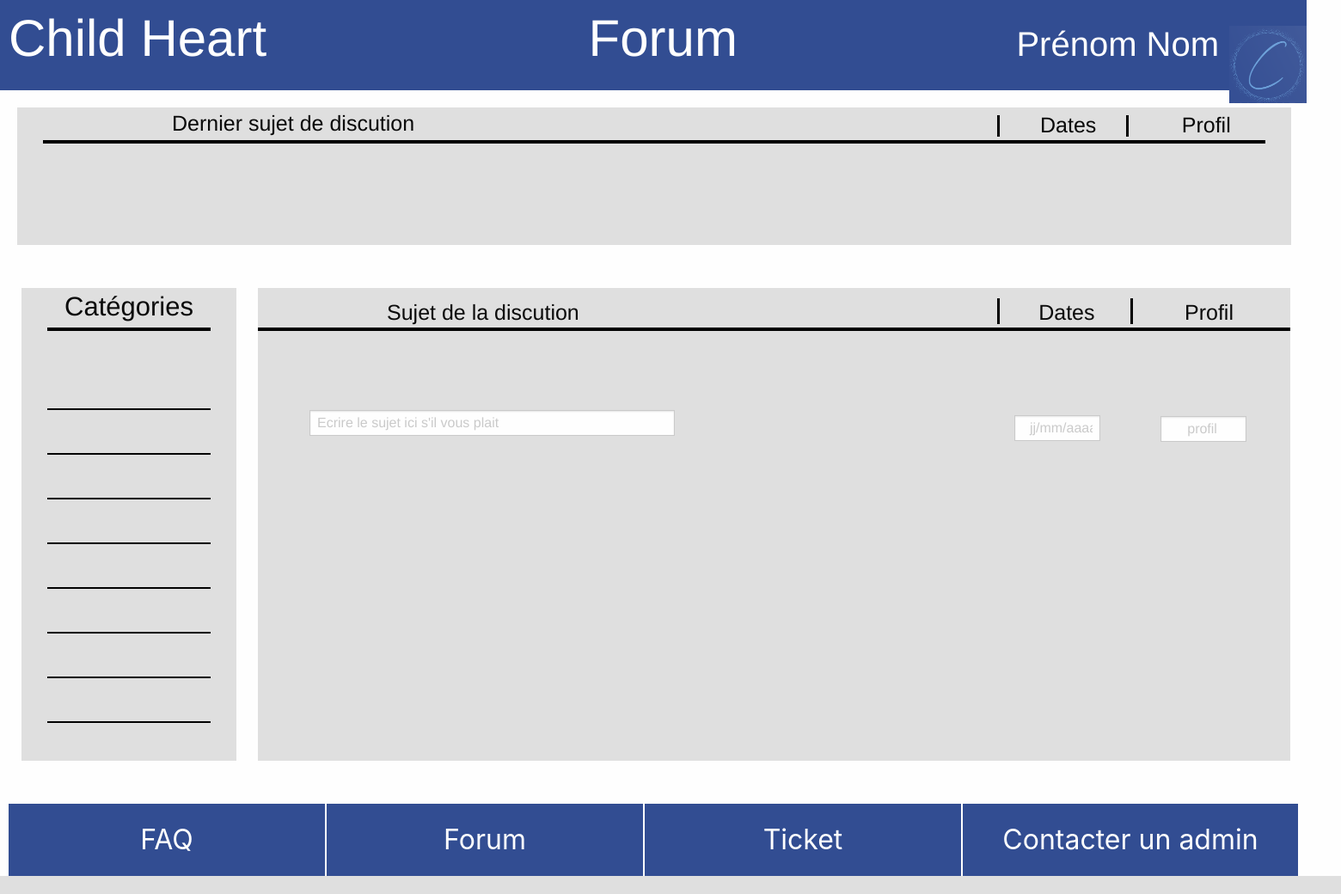
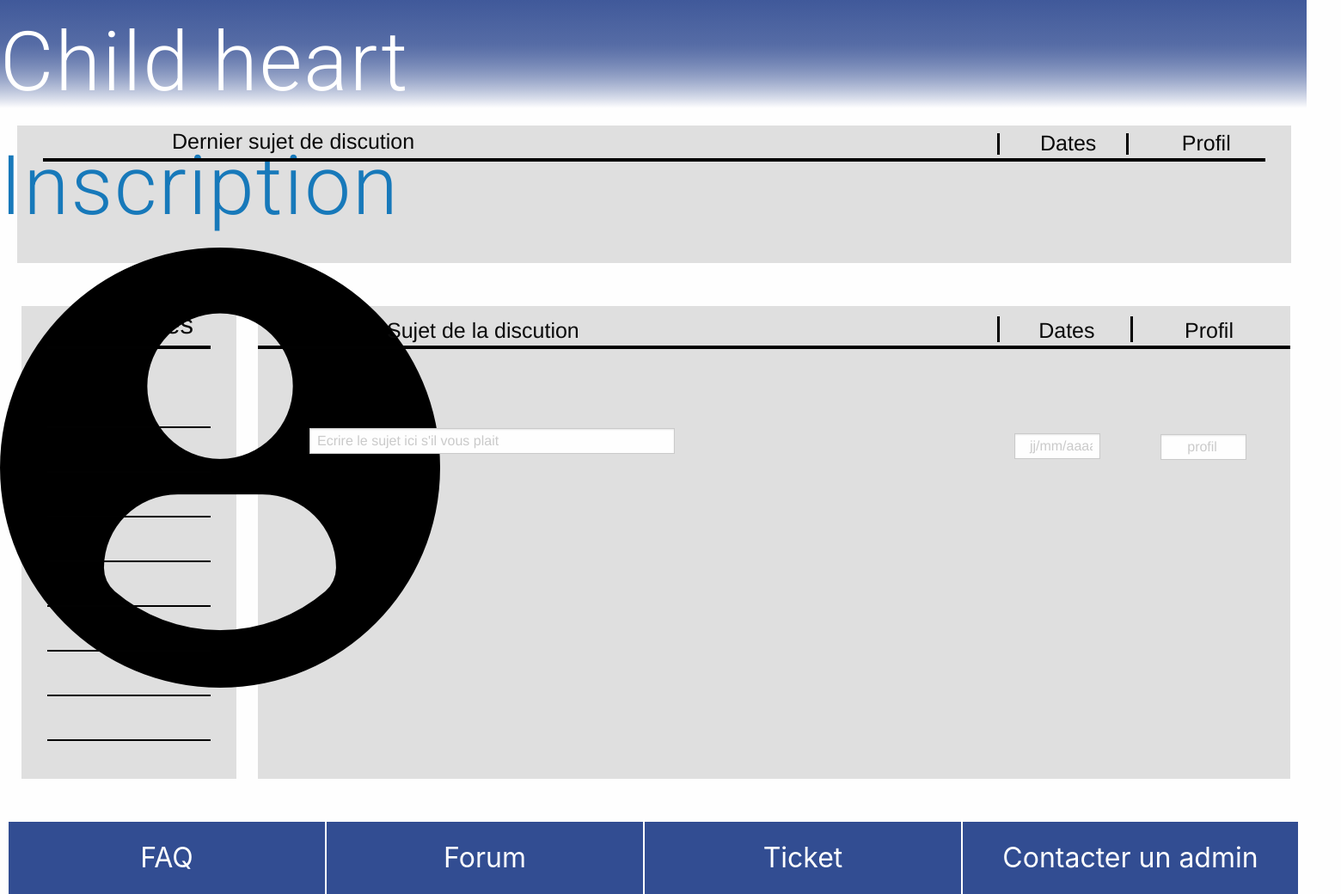
Before and after one commit to CHILDREN-HEART/Projet-C-Heart, a PHP site: page /forum/index.html in a window 1560 px wide. Shown: the whole page at 86% size. Before the commit the page ends 1019 px from the top, so only its background shows below. Run offline with PHP 8.4, Linux system fonts and the light colour scheme; some libraries are stand-ins or nearby versions.

Commit message:
Jean ai marre rien ne marche

```diff
--- a/forum/index.html
+++ b/forum/index.html
@@ -14,20 +14,30 @@
     <script src="https://cdn.staticfile.org/foundation/5.5.3/js/vendor/modernizr.js"></script>
   </head>
   <body>
-    <div id="conteneur">
-      <div id="header">
-        <span class="child-heart">Child Heart</span>
-        <span class="forum">Forum</span>
-        <span class="username">Prénom Nom</span>
-        <div class="img">
-          <img
-            src="./assets/Logo.png"
-            alt="Accéder à mon compte"
-            width="90"
-            height="90"
+    <header>
+      <div class="entete">
+          <div class="c">Child heart</div>
+          <div class="inscription">
+              <a
+                  class="mot3"
+                  href="../inscription/index.html"
+                  >Inscription</a
+              >
+          </div>
+          <a
+              href="../connexion/index.html"
+              class="img2"
+              ><img
+                  src="../assets/64572.png"
+                  class="line"
+                  alt="logo connection"
+          /></a>
+          <link
+              rel="stylesheet"
+              href="https://fonts.googleapis.com/css?family=Roboto:300,300italic,700,700italic"
           />
-        </div>
       </div>
+  </header>
 
       <div id="center">
         <span class="note-sujet"> Dernier sujet de discution </span>
--- a/forum/pagedeform.css
+++ b/forum/pagedeform.css
@@ -10,11 +10,24 @@
   width: 100%;
   overflow: hidden;
 }
-#header {
-  background-color: rgba(50, 77, 146, 1);
-  width: 100%;
-  height: 105px;
+header {
+  font-family: "Roboto", sans-serif;
+  height: 126px;
+  background: linear-gradient(#40599a, 75%, white);
+  letter-spacing: 2px;
+  font-size: 6rem;
+  color: white;
+  display: flex;
+  z-index: 1;
 }
+.c {
+
+}
+
+.inscription {
+
+}
+
 #center {
   padding-left: 30px;
   padding-right: 30px;
```
